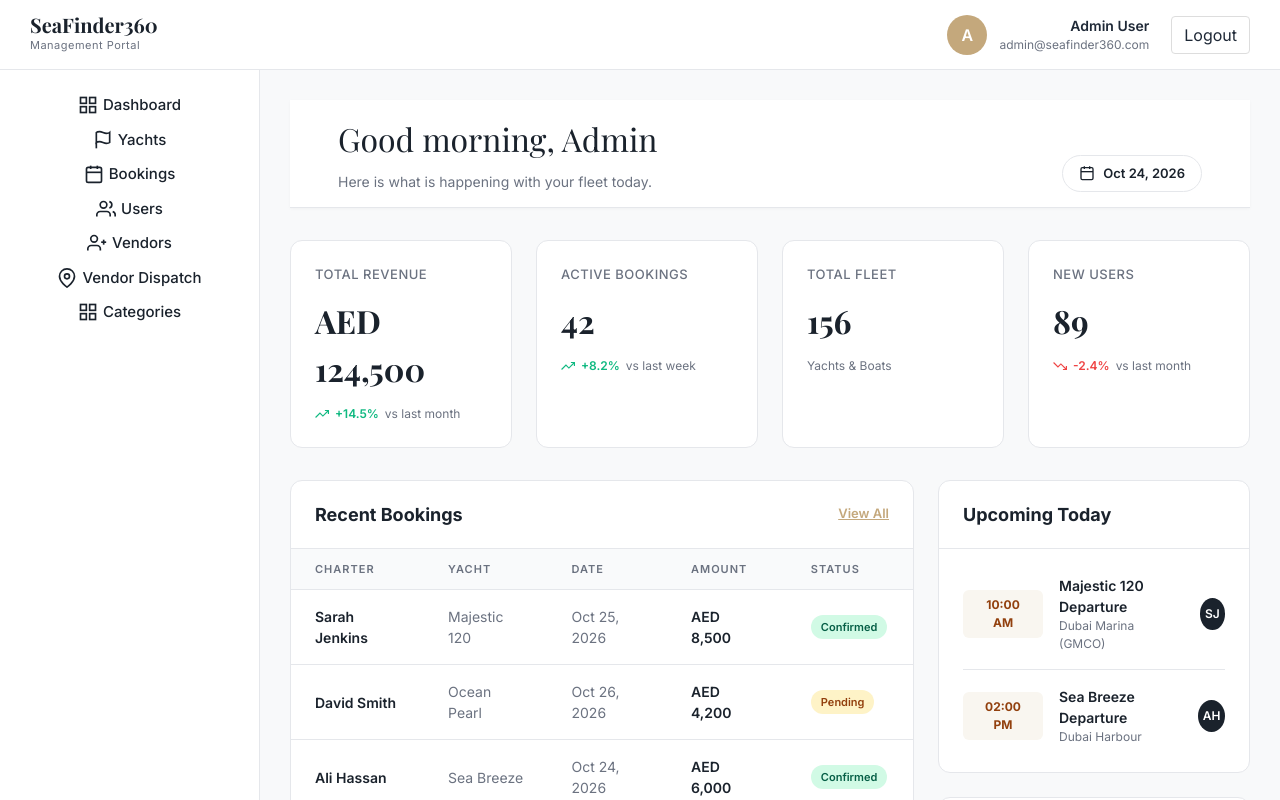
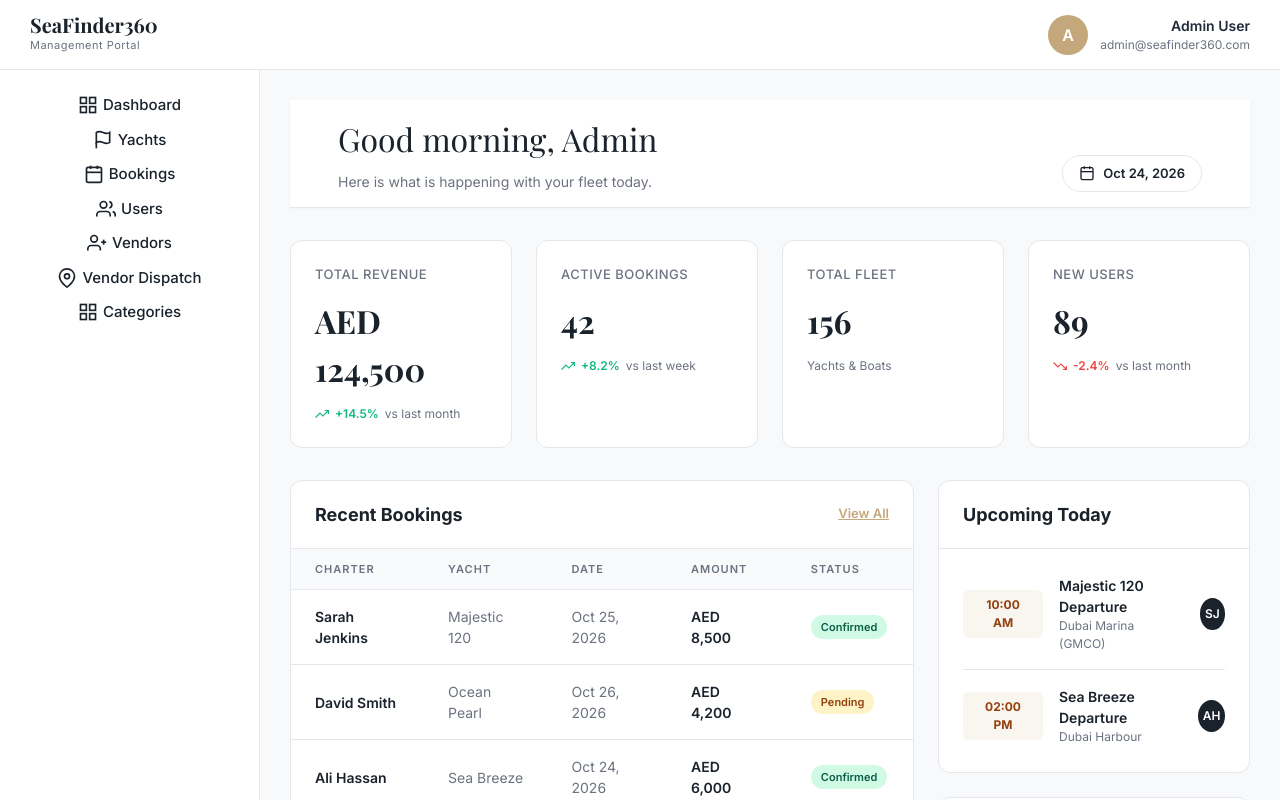
Before and after one commit to waseemsamra/seafinder360, a Next.js app: page /admin in a window 1280 px wide. Built offline with nearby package versions, Linux system fonts and the light colour scheme; a web font is replaced by a local one.

Commit message:
Remove logout

```diff
--- a/src/components/AdminLayout.tsx
+++ b/src/components/AdminLayout.tsx
@@ -11,23 +11,6 @@ interface AdminLayoutProps {
 }
 
 export default function AdminLayout({ children, user, activePage = "users" }: AdminLayoutProps) {
-  const handleLogout = async (e: React.MouseEvent) => {
-    e.preventDefault();
-    try {
-      const { createClient } = await import("@/lib/supabase/client");
-      const supabase = createClient();
-      await supabase.auth.signOut({ scope: 'global' });
-    } catch {}
-    try { localStorage.clear(); sessionStorage.clear(); } catch {}
-    try {
-      document.cookie.split(";").forEach((c) => {
-        const name = c.split("=")[0].trim();
-        document.cookie = name + "=;expires=Thu, 01 Jan 1970 00:00:00 GMT;path=/";
-      });
-    } catch {}
-    window.location.href = "/login";
-  };
-
   return (
     <>
       <style jsx global>{`
@@ -71,7 +54,6 @@ export default function AdminLayout({ children, user, activePage = "users" }: Ad
                 <span className="user-name">{user?.username || "Admin User"}</span>
                 <span className="user-email">admin@seafinder360.com</span>
               </div>
-              <button onClick={handleLogout} style={{ marginLeft: '10px', padding: '6px 12px', cursor: 'pointer', background: 'transparent', border: '1px solid #ddd', borderRadius: '4px' }}>Logout</button>
             </div>
           </div>
         </header>
```
